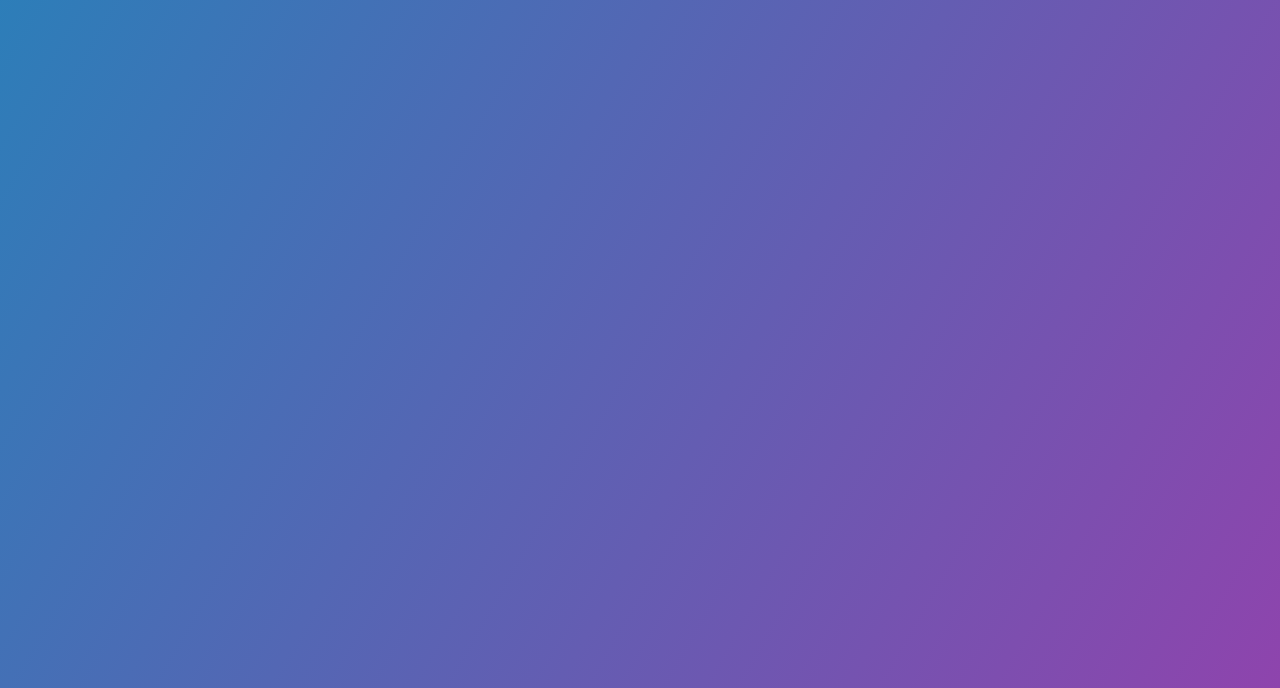
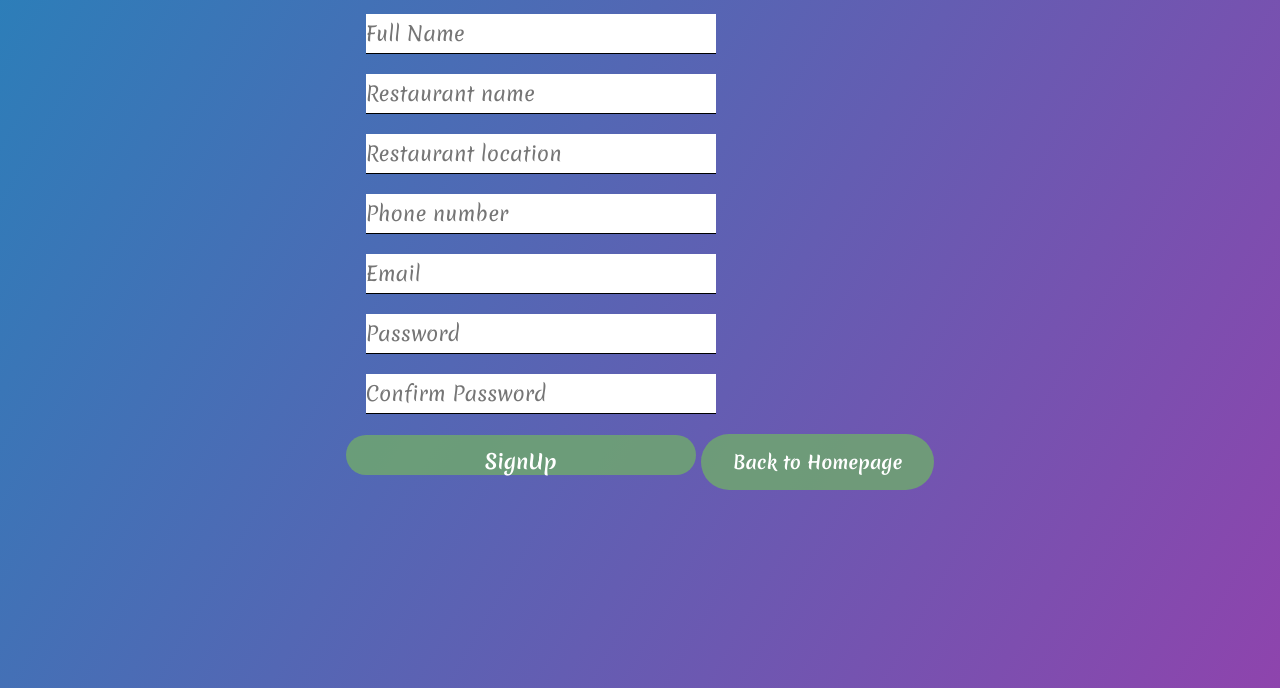
Before and after one commit to Mugara374/Eats-Website-Prototype, a website: page signup.html in a window 1280 px wide. Shown: the part 112-800 px from the top of the page. Drawn offline with Linux system fonts and the light colour scheme.

Commit message:
updated code

```diff
--- a/signup.html
+++ b/signup.html
@@ -9,9 +9,19 @@
 <link rel="preconnect" href="https://fonts.gstatic.com" crossorigin>
 <link href="https://fonts.googleapis.com/css2?family=Merienda:wght@300..900&display=swap" rel="stylesheet">
 </head>
-<body>
-    <form>
+<body class="signup">
+    <form class="signup-form">
         <h1>SignUp</h1>
+        <input class="signup-input" type="text" name="" placeholder="Full Name" required>
+        <input class="signup-input" type="text" name="" placeholder="Restaurant name" required>
+        <input class="signup-input" type="text" name="" placeholder="Restaurant location" required>
+        <input class="signup-input" type="text" name="" placeholder="Phone number">
+        <input class="signup-input" type="text" name="" placeholder="Email">
+        <input class="signup-input" type="text" name="" placeholder="Password" required>
+        <input class="signup-input" type="text" name="" placeholder="Confirm Password" required>
+        <button class="signup-button">SignUp</button>
+         <button type="button" class="about-button"><a href="./index.html">Back to Homepage</a></button>
     </form>
+
 </body>
 </html>
--- a/styles.css
+++ b/styles.css
@@ -139,14 +139,15 @@ button:hover {
 }
 
 /* CONTACT US*/
-#cont {
+/* #cont {
   padding: 40px 15%;
-}
+} */
 .contact {
+  padding: 40px 15%;
   background: #101010;
   height: 100%;
   width: 100%;
-  min-height: 100vh;
+  min-height: 120vh;
   display: grid;
   grid-template-columns: repeat(2, 2fr);
   align-items: center;
@@ -365,3 +366,39 @@ input[type="submit"]:hover{
 .signup_link a:hover{
   text-decoration: underline;
 }
+
+/* SIGN UP */
+.signup {
+  display: flex;
+  justify-content: center;
+  height: 100vh;
+}
+
+.signup-form{
+  margin-top: 50px;
+  text-align: center;
+}
+
+.signup-input{
+  display: block;
+  width: 350px;
+  height: 40px;
+  margin: 20px;
+  border: none;
+  outline: none;
+  font-size: 20px;
+  border-bottom: 1px solid black;
+}
+
+.signup-button {
+  width: 350px;
+  height: 40px;
+  font-size: 20px;
+  background-color: rgba(112, 167, 112, 0.849);
+  border: none;
+  color: white;
+}
+
+.signup-form h1{
+  margin-bottom: 30px;
+}
```
Also changed, not shown: about.html (+1 -1 lines), contact.html (+1 -3 lines), login.html (+1 -2 lines).
